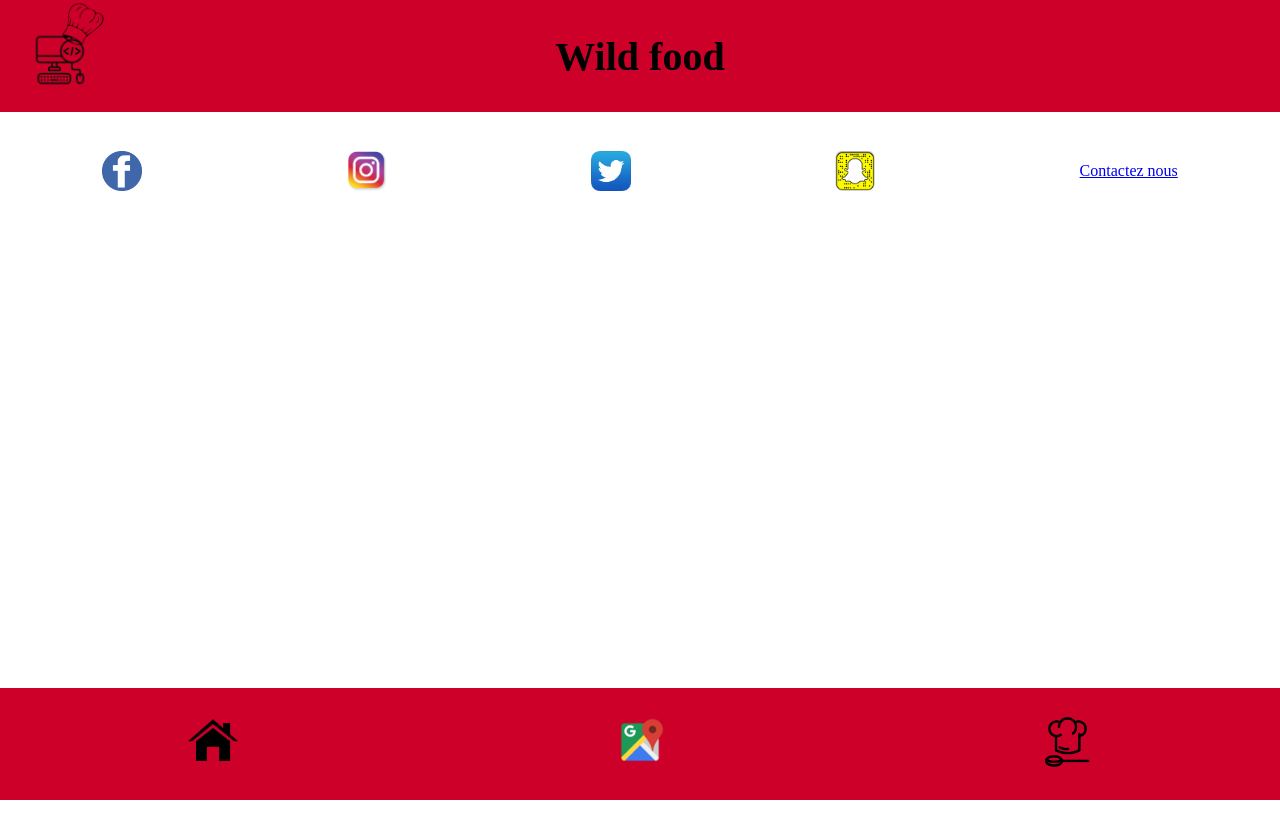
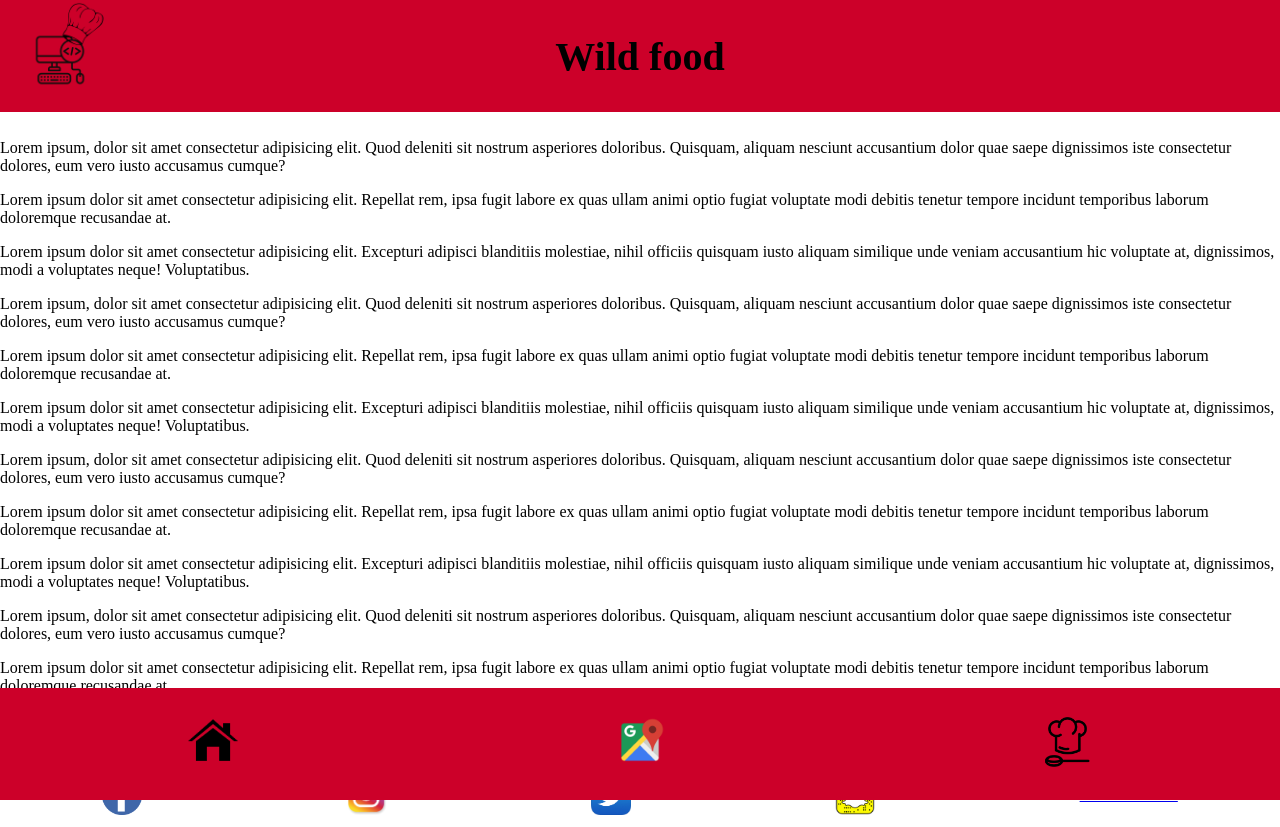
Before and after one commit to Rricardo2431/LES-GOURMETS, a plain HTML site: page index.html in a window 1280 px wide. Before the commit the page ends 800 px from the top, so only its background shows below. Drawn offline with Linux system fonts and the light colour scheme.

Commit message:
balhbalha

```diff
--- a/index.html
+++ b/index.html
@@ -14,7 +14,7 @@
     <h1> <id="home">Wild food</h1>
     <nav  class="navbar">
         <ul>
-       <li><a href="#home"><img src="ressources/icons8-page-d’accueil-64.png"></a></li>
+       <li><a href="#logo"><img src="ressources/icons8-page-d’accueil-64.png"></a></li>
        <li><a href="#maps"><img src="ressources/icons8-google-maps-480.png"></a></li>
        <li><a href="#favorite"><img src="ressources/icons8-cuisinier-homme-91.png"></a></li>
         </ul>
@@ -27,9 +27,26 @@
     <div>
         <!-- /*logo et nom*/ -->
     </div>
-
-    <div>
+<p>Lorem ipsum, dolor sit amet consectetur adipisicing elit. Quod deleniti sit nostrum asperiores doloribus. Quisquam, aliquam nesciunt accusantium dolor quae saepe dignissimos iste consectetur dolores, eum vero iusto accusamus cumque?
+</p>
+<p>Lorem ipsum dolor sit amet consectetur adipisicing elit. Repellat rem, ipsa fugit labore ex quas ullam animi optio fugiat voluptate modi debitis tenetur tempore incidunt temporibus laborum doloremque recusandae at.</p>
+<p>Lorem ipsum dolor sit amet consectetur adipisicing elit. Excepturi adipisci blanditiis molestiae, nihil officiis quisquam iusto aliquam similique unde veniam accusantium hic voluptate at, dignissimos, modi a voluptates neque! Voluptatibus.</p>    <div>
     <!-- /*search bar*/ -->
+    <p>Lorem ipsum, dolor sit amet consectetur adipisicing elit. Quod deleniti sit nostrum asperiores doloribus. Quisquam, aliquam nesciunt accusantium dolor quae saepe dignissimos iste consectetur dolores, eum vero iusto accusamus cumque?
+    </p>
+    <p>Lorem ipsum dolor sit amet consectetur adipisicing elit. Repellat rem, ipsa fugit labore ex quas ullam animi optio fugiat voluptate modi debitis tenetur tempore incidunt temporibus laborum doloremque recusandae at.</p>
+    <p>Lorem ipsum dolor sit amet consectetur adipisicing elit. Excepturi adipisci blanditiis molestiae, nihil officiis quisquam iusto aliquam similique unde veniam accusantium hic voluptate at, dignissimos, modi a voluptates neque! Voluptatibus.</p>    <div>
+        <!-- /*search bar*/ -->
+        <p>Lorem ipsum, dolor sit amet consectetur adipisicing elit. Quod deleniti sit nostrum asperiores doloribus. Quisquam, aliquam nesciunt accusantium dolor quae saepe dignissimos iste consectetur dolores, eum vero iusto accusamus cumque?
+        </p>
+        <p>Lorem ipsum dolor sit amet consectetur adipisicing elit. Repellat rem, ipsa fugit labore ex quas ullam animi optio fugiat voluptate modi debitis tenetur tempore incidunt temporibus laborum doloremque recusandae at.</p>
+        <p>Lorem ipsum dolor sit amet consectetur adipisicing elit. Excepturi adipisci blanditiis molestiae, nihil officiis quisquam iusto aliquam similique unde veniam accusantium hic voluptate at, dignissimos, modi a voluptates neque! Voluptatibus.</p>    <div>
+            <!-- /*search bar*/ -->
+            <p>Lorem ipsum, dolor sit amet consectetur adipisicing elit. Quod deleniti sit nostrum asperiores doloribus. Quisquam, aliquam nesciunt accusantium dolor quae saepe dignissimos iste consectetur dolores, eum vero iusto accusamus cumque?
+            </p>
+            <p>Lorem ipsum dolor sit amet consectetur adipisicing elit. Repellat rem, ipsa fugit labore ex quas ullam animi optio fugiat voluptate modi debitis tenetur tempore incidunt temporibus laborum doloremque recusandae at.</p>
+            <p>Lorem ipsum dolor sit amet consectetur adipisicing elit. Excepturi adipisci blanditiis molestiae, nihil officiis quisquam iusto aliquam similique unde veniam accusantium hic voluptate at, dignissimos, modi a voluptates neque! Voluptatibus.</p>    <div>
+                <!-- /*search bar*/ -->
     </div>
 
     <section>
```
